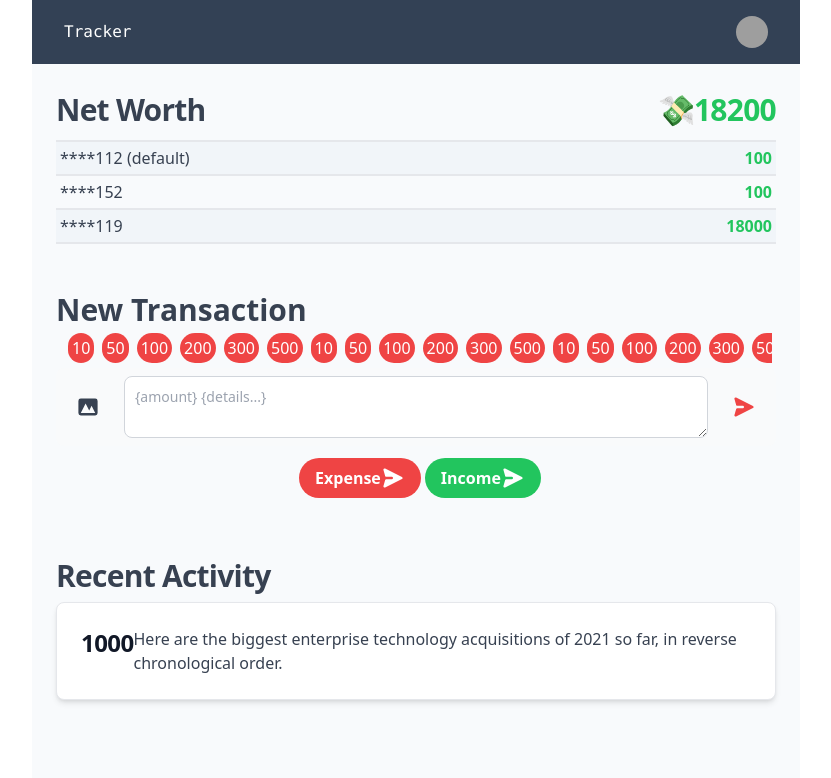
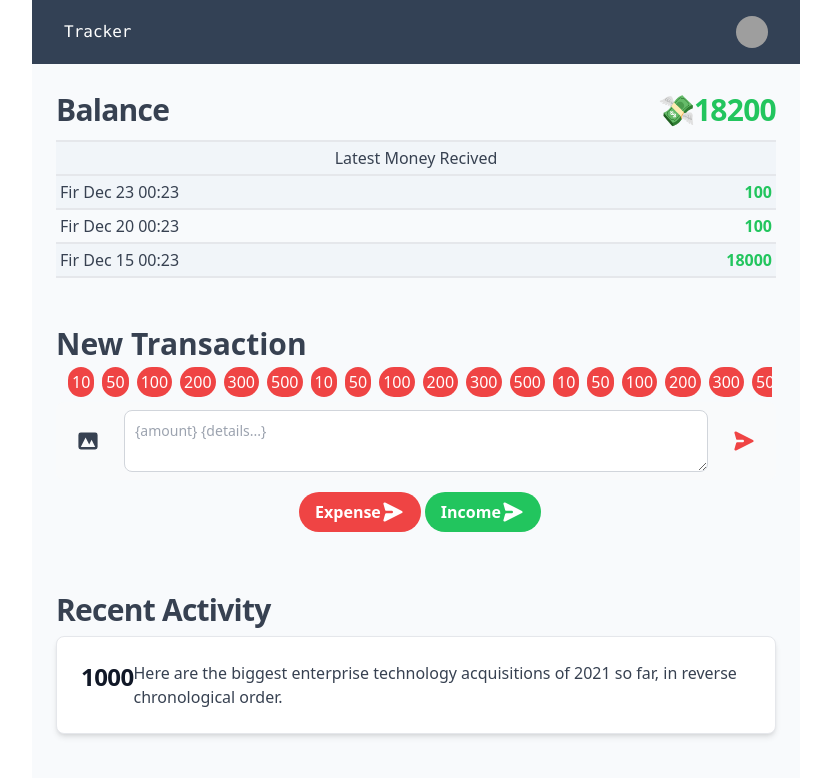
Before and after one commit to cu8code/simple_money_tracker, a Next.js app: page / in a window 1280 px wide. Shown: the top 778 px of the page, without its empty margins (224-1055 px from the left). Built offline with nearby package versions, Linux system fonts and the light colour scheme; grey boxes are pictures that could not be loaded.

Commit message:
some thing

```diff
--- a/pages/index.tsx
+++ b/pages/index.tsx
@@ -1,8 +1,7 @@
-import { onAuthStateChanged } from "firebase/auth";
 import { Chart, registerables } from "chart.js"
-import { useEffect, useState } from "react";
+import { useState } from "react";
 
-import { AuthSinIn, AuthSinUp } from "../components/auth/";
+import { AuthSinIn } from "../components/auth/";
 import Titlebar from "../components/titleBar/";
 
 Chart.register(...registerables)
@@ -25,20 +24,21 @@ function Elo() {
       { /* net wprth */}
       <div className="flex flex-col w-full p-6 text-gray-700 " >
         <div className="flex w-full justify-between border-b-2 py-1">
-          <h1 className="mb-2 text-3xl font-bold tracking-tight ">Net Worth</h1>
+          <h1 className="mb-2 text-3xl font-bold tracking-tight ">Balance</h1>
           <h1 className="mb-2 text-3xl font-bold tracking-tight text-green-500">💸18200</h1>
         </div>
         <div>
+          <div className="flex w-full justify-center bg-slate-100 border-b-2 p-1"> Latest Money Recived </div>
           <div className="flex w-full justify-between bg-slate-100 border-b-2 p-1">
-            <div>****112 (default)</div>
+            <div>Fir Dec 23 00:23</div>
             <div className="text-green-500 font-bold">100</div>
           </div>
           <div className="flex w-full justify-between border-b-2 p-1">
-            <div>****152</div>
+            <div>Fir Dec 20 00:23</div>
             <div className="text-green-500 font-bold">100</div>
           </div>
           <div className="flex w-full justify-between bg-slate-100 border-b-2 p-1">
-            <div>****119</div>
+            <div>Fir Dec 15 00:23</div>
             <div className="text-green-500 font-bold">18000</div>
           </div>
         </div>
```
